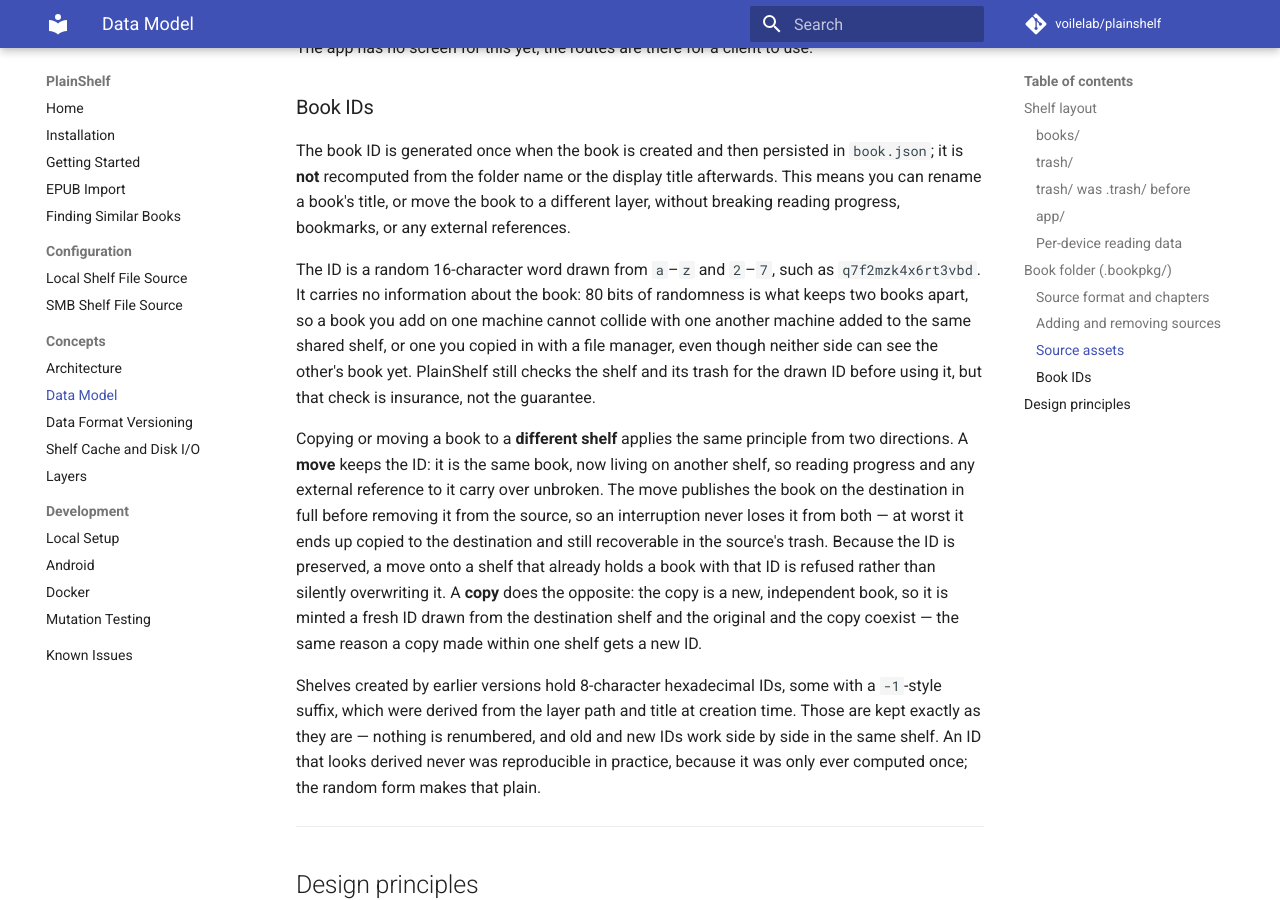
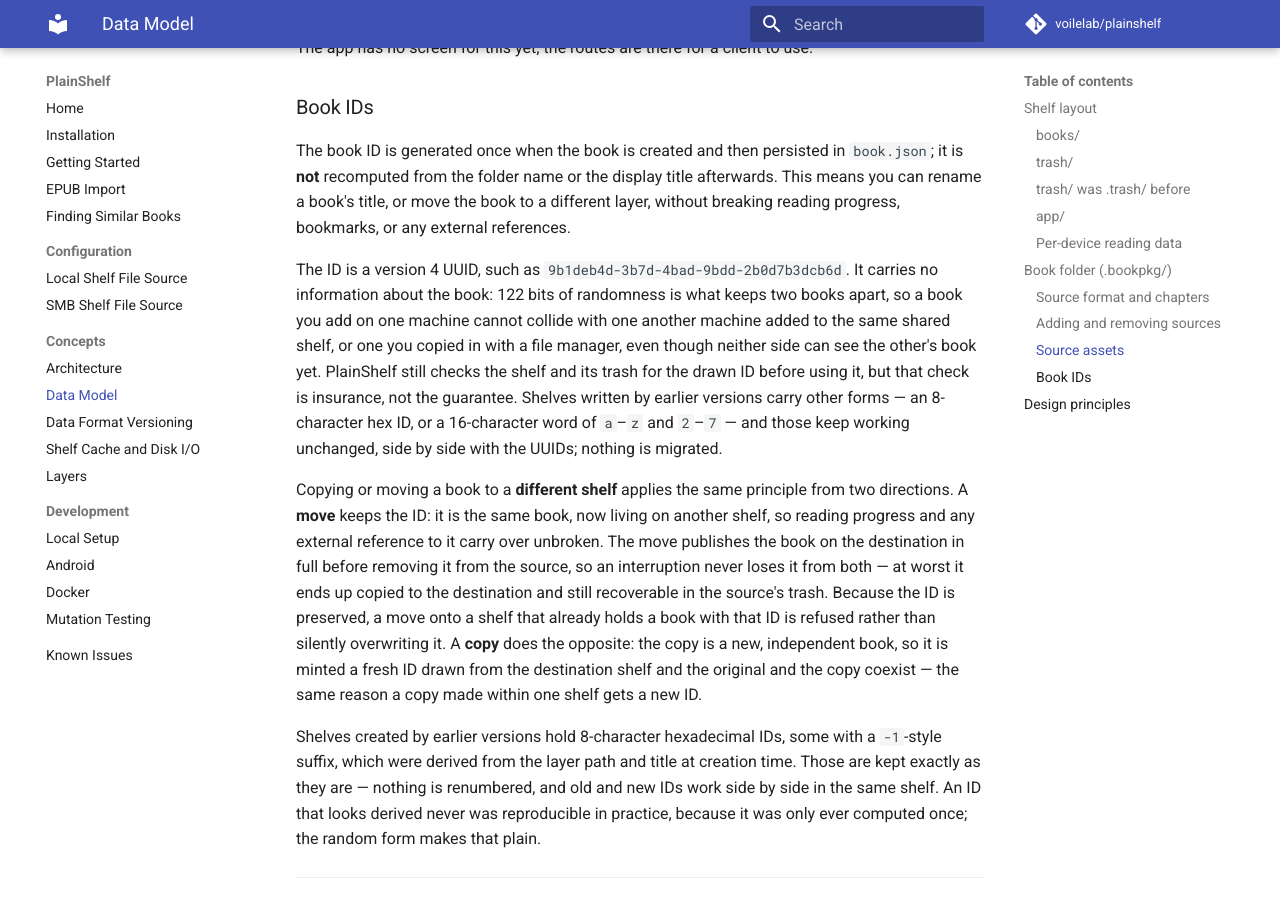
Before and after one commit to voilelab/plainshelf, an MkDocs documentation site: the page built from docs/concepts/data-model.md, in a window 1280 px wide and 900 px high, scrolled down 6778 px. Built offline with MkDocs 1.6.1 and Material for MkDocs 9.7.7, drawn with Linux system fonts in a browser that asks for light colours; comment, search, counter and statistics services are not loaded.

Commit message:
docs: sync book ID format to v4 UUID
The book ID generator now writes v4 UUIDs, but the data-model concept
page, the data-format schema reference, and the unreleased changelog
entry still described the previous 16-character base32 / 80-bit form.
Update the prose, the on-disk JSON example, and the changelog to the
UUID shape, and note that legacy hex and base32 IDs stay valid.

Co-Authored-By: Claude Opus 4.8 <noreply@anthropic.com>
Claude-Session: https://claude.ai/code/session_01PfZN2uMN9fD5JLyEs9Zprc

```diff
--- a/docs/concepts/data-model.md
+++ b/docs/concepts/data-model.md
@@ -270,13 +270,16 @@ afterwards. This means you can rename a book's title, or move the book to a
 different layer, without breaking reading progress, bookmarks, or any external
 references.
 
-The ID is a random 16-character word drawn from `a`–`z` and `2`–`7`, such as
-`q7f2mzk4x6rt3vbd`. It carries no information about the book: 80 bits of
-randomness is what keeps two books apart, so a book you add on one machine
-cannot collide with one another machine added to the same shared shelf, or one
-you copied in with a file manager, even though neither side can see the other's
-book yet. PlainShelf still checks the shelf and its trash for the drawn ID
-before using it, but that check is insurance, not the guarantee.
+The ID is a version 4 UUID, such as
+`9b1deb4d-3b7d-4bad-9bdd-2b0d7b3dcb6d`. It carries no information about the book:
+122 bits of randomness is what keeps two books apart, so a book you add on one
+machine cannot collide with one another machine added to the same shared shelf,
+or one you copied in with a file manager, even though neither side can see the
+other's book yet. PlainShelf still checks the shelf and its trash for the drawn
+ID before using it, but that check is insurance, not the guarantee. Shelves
+written by earlier versions carry other forms — an 8-character hex ID, or a
+16-character word of `a`–`z` and `2`–`7` — and those keep working unchanged,
+side by side with the UUIDs; nothing is migrated.
 
 Copying or moving a book to a **different shelf** applies the same principle from
 two directions. A **move** keeps the ID: it is the same book, now living on
```
Also changed, not shown: CHANGELOG.md (+1 -1 lines), docs/concepts/data-format-versioning.md (+2 -2 lines).
